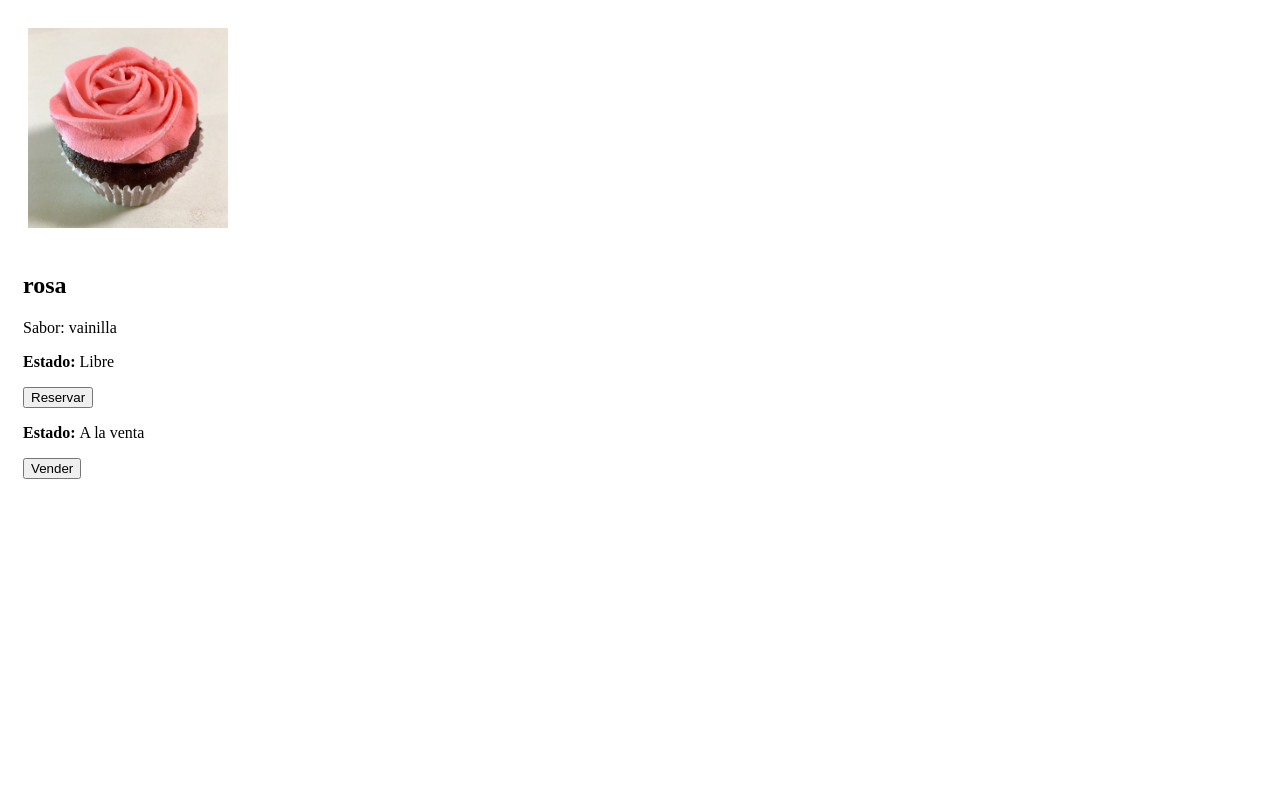
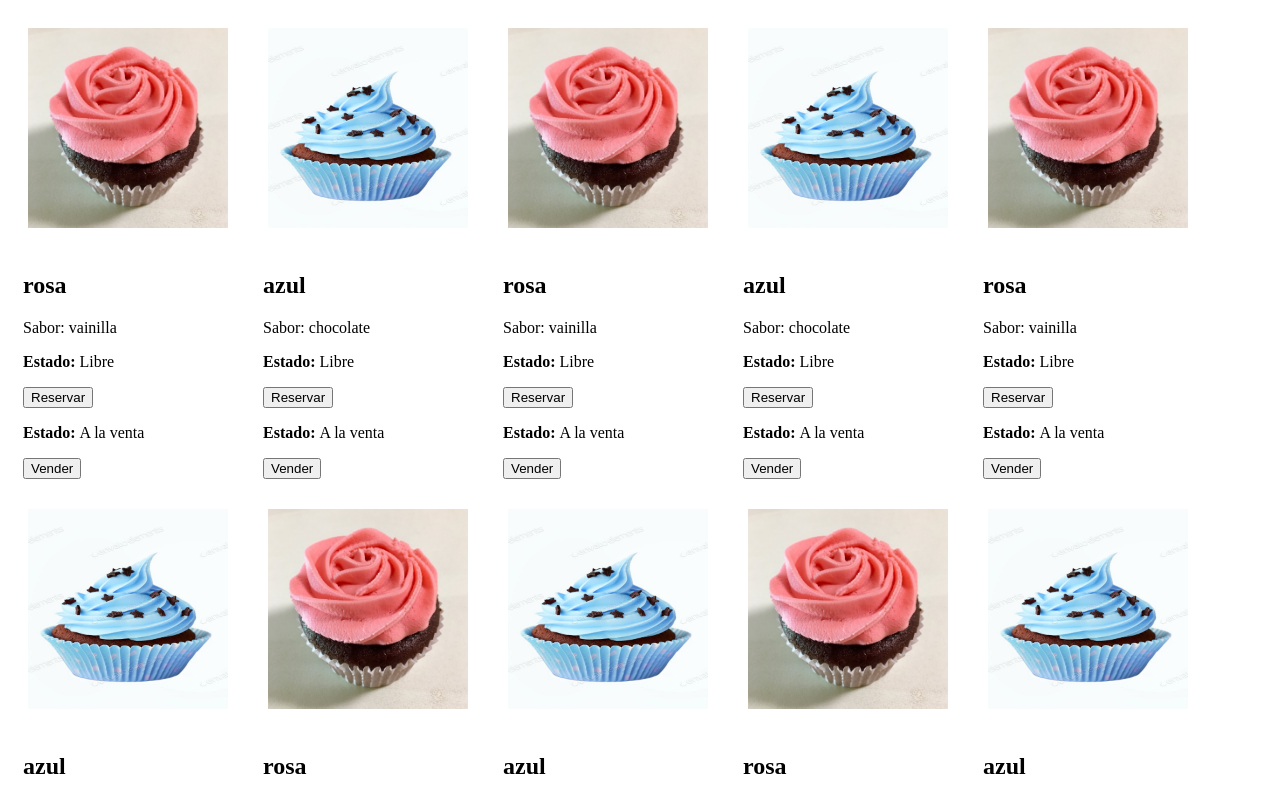
Before and after one commit to patorma/reactEDteam, a React (Create React App) app: page / in a window 1280 px wide. Shown: the top 800 px of the page. Built offline with nearby package versions, Linux system fonts and the light colour scheme.

Commit message:
se finalizo de ver useRef

```diff
--- a/src/App.js
+++ b/src/App.js
@@ -1,6 +1,6 @@
 import Cupcake from "./Cupcake";
 
-// import blue from './img/blue2.jpg'
+import blue from './img/blue2.jpg'
 import rose from './img/rose2.jpg'
 //import './App.css'
 
@@ -8,7 +8,7 @@
 const App = () => (
     <div className="container">
       <Cupcake color="rosa" sabor="vainilla" foto={rose} />
-      {/* <Cupcake color="azul" sabor="chocolate" foto={blue} />
+      <Cupcake color="azul" sabor="chocolate" foto={blue} />
       <Cupcake color="rosa" sabor="vainilla"  foto={rose}/>
       <Cupcake color="azul" sabor="chocolate" foto={blue} />
       <Cupcake color="rosa" sabor="vainilla"  foto={rose} />
@@ -16,7 +16,7 @@
       <Cupcake color="rosa" sabor="vainilla"  foto={rose} />
       <Cupcake color="azul" sabor="chocolate" foto={blue} />
       <Cupcake color="rosa" sabor="vainilla"  foto={rose}/>
-      <Cupcake color="azul" sabor="chocolate" foto={blue} /> */}
+      <Cupcake color="azul" sabor="chocolate" foto={blue} />
     </div>
   );
 
--- a/src/Cupcake.js
+++ b/src/Cupcake.js
@@ -1,4 +1,4 @@
-import { useState, useEffect,useRef } from "react";
+import { useState, useRef } from "react";
 import './Cupcake.css'
 
 const Cupcake = ({foto,color,sabor}) => {
@@ -15,6 +15,8 @@
   const vender = () => {
     setVendido(true)
     setReservado(true)
+    const elemento = fotoCupcake.current//se observa el valor de fotoCupcake
+    elemento.classList.add("vendido")
   }
 
   const reservar = () => setReservado(true)
@@ -22,30 +24,34 @@
   // Recibe dos parametros un funcion y un valor opcional, la función se va ejecutar cada vez que mi componente se vaya a montar, actualizar, etc..
   //useEffect va a servir para traer información
   //ejemplo traer datos de un backend desde bd mediante api
-  useEffect(() =>{
+ // useEffect(() =>{
     //el contenido de esta funcion o la funcion como tal se va ejecutar cada vez que mi componente necesite ser renderizado nuevamente
     //Desventaja si se quiere ejecutar alguna funcion por una vez no se podria
     // el [] recibe los valores del estado que pueden ir cambiando
     //ose en useEffect la funcion se va a ejecutar si un valor del array se modifica
-    const elemento = fotoCupcake.current//se observa el valor de fotoCupcake
-    if(reservado){
-      elemento.classList.add("vendido")
-    }
-  },[reservado])
+
+  //},[reservado])  al usar useRef en vender se deja de usar useEffect
 
 
 
   return (
     <div className="cupcake" id="test">
-      {/* {color === "azul" ? (
-        <img src={foto} alt="azul" className="cake" />
+
+      {color === "azul" ? (
+        <>
+        <img ref={fotoCupcake} src={foto} alt="cake" className="cake" />
+        <h2 className="titulo">{color}</h2>
+        <p className="titulo2">{`Sabor: ${sabor}`}</p>
+        </>
+
       ) : (
-        <img src={foto} alt="rosa" className="cakeRose" />
-      )} */}
- <img ref={fotoCupcake} src={foto} alt="cake" className="cake" />
-      <h2 className="titulo">{color}</h2>
+        <>
+        <img ref={fotoCupcake} src={foto} alt="cake" className="cakeRose" />
+        <h2 className="titulo">{color}</h2>
+        <p className="titulo2">{`Sabor: ${sabor}`}</p>
+        </>
+      )}
 
-      <p className="titulo2">{`Sabor: ${sabor}`}</p>
       <p>
         <b>Estado: </b>
         {reservado ? "Reservado" : "Libre"}
```
